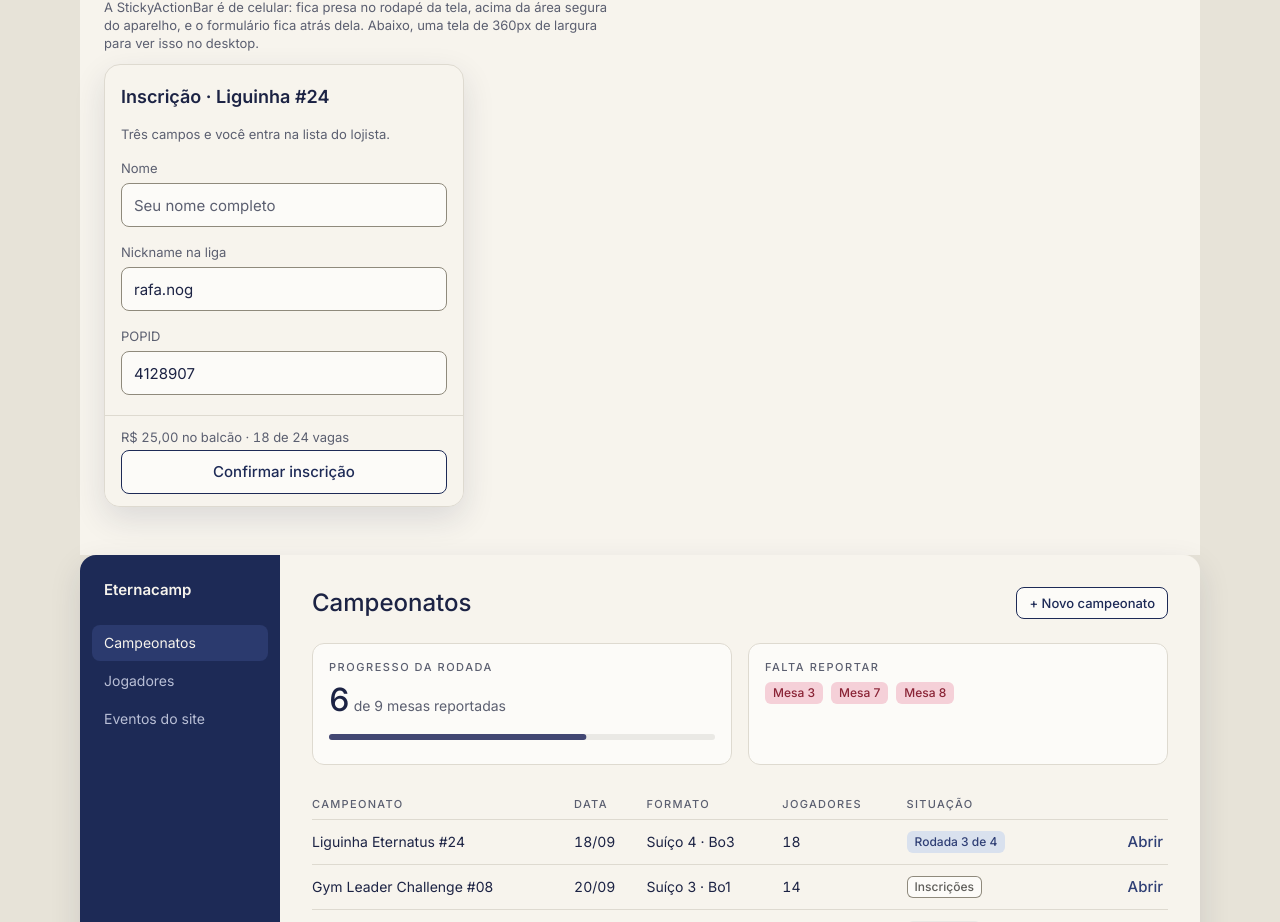
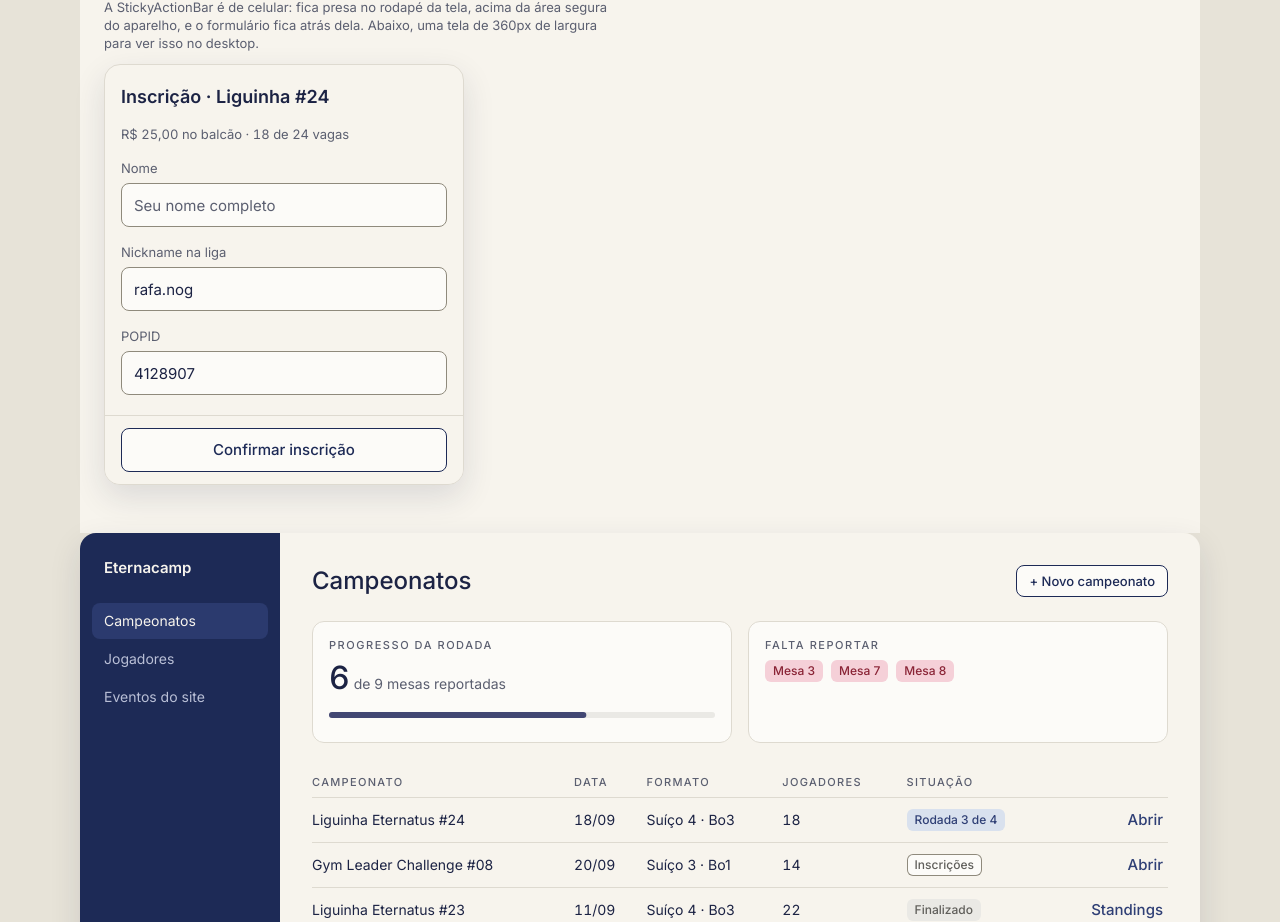
Before and after one commit to leoC9/campeonatus-mockup, a Next.js app: page / in a window 1280 px wide. Shown: the part 5575-6497 px from the top of the page. Built offline with nearby package versions, Linux system fonts and the light colour scheme.

Commit message:
feat(home): preço e vagas como subtítulo da tela de inscrição

```diff
--- a/app/page.tsx
+++ b/app/page.tsx
@@ -443,13 +443,12 @@ export default function Home() {
             <div className="flex w-full max-w-[360px] flex-col overflow-hidden rounded-xl border border-line bg-cream shadow-panel">
               <div className="flex flex-col gap-4 px-4 py-5">
                 <h3 className="m-0 type-h3">Inscrição · Liguinha #24</h3>
-                <p className="m-0 type-small text-ink-muted">Três campos e você entra na lista do lojista.</p>
+                <p className="m-0 type-small text-ink-muted tabular-nums">R$ 25,00 no balcão · 18 de 24 vagas</p>
                 <TextField label="Nome" placeholder="Seu nome completo" />
                 <TextField label="Nickname na liga" defaultValue="rafa.nog" />
                 <TextField label="POPID" defaultValue="4128907" inputMode="numeric" />
               </div>
               <StickyActionBar
-                hint="R$ 25,00 no balcão · 18 de 24 vagas"
                 className="static md:border-t md:border-line md:bg-cream md:px-4 md:pt-3 md:pb-3"
               >
                 <Button block>Confirmar inscrição</Button>
```
